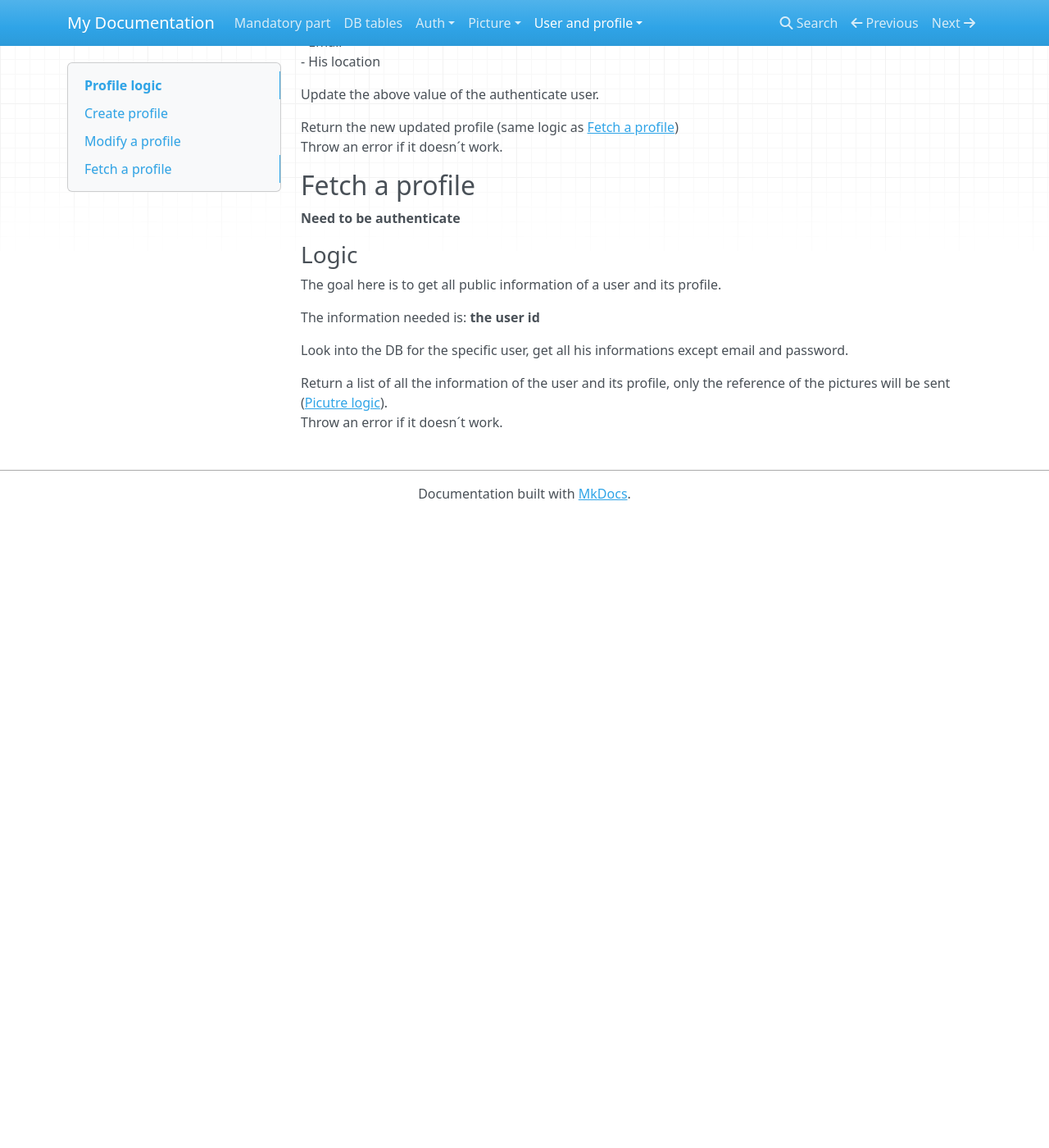
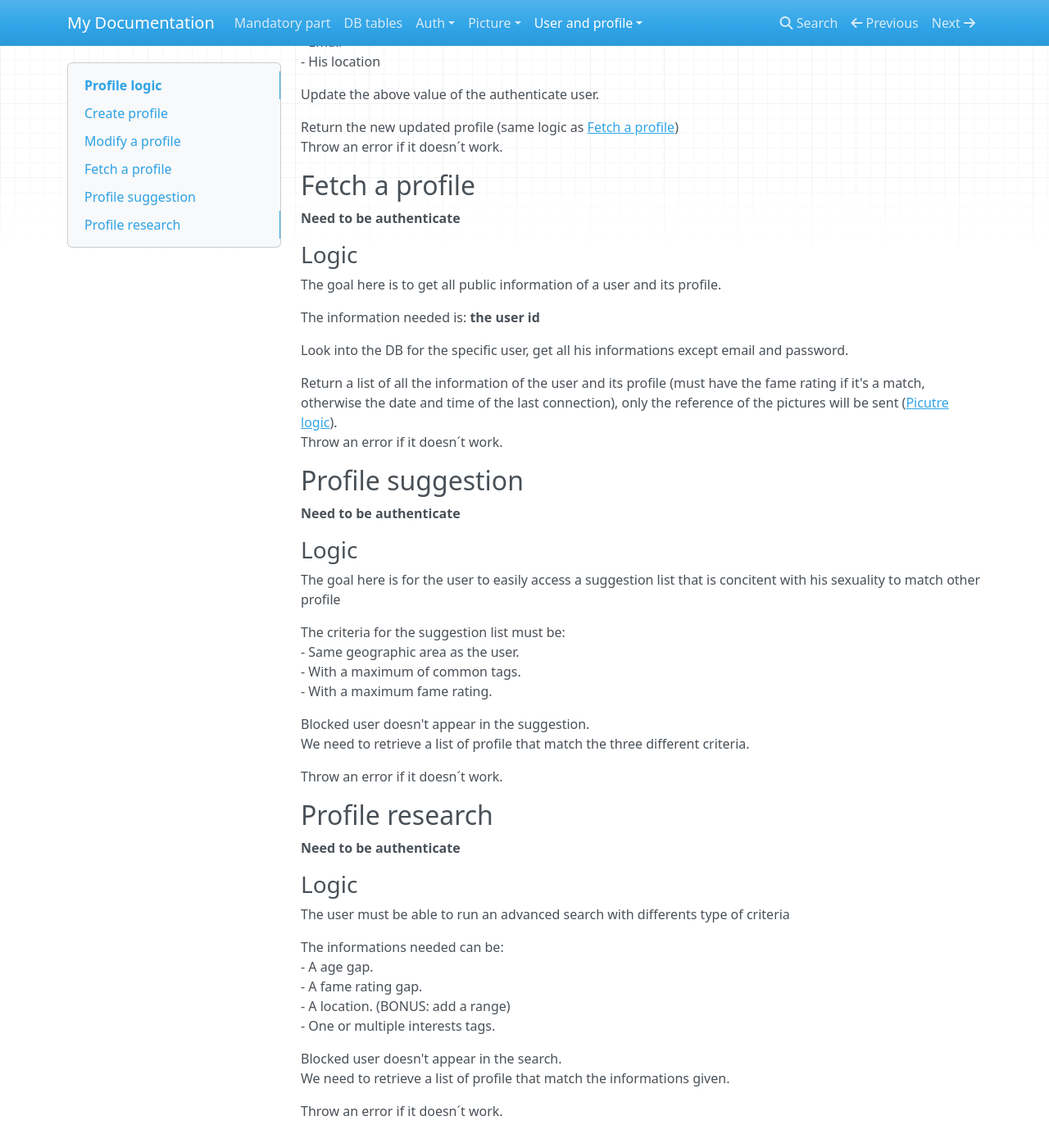
Before and after one commit to MaxenceLiboz/matcha, an MkDocs documentation site: the page built from docs/user_and_profile/profile_logic.md, in a window 1280 px wide and 1400 px high, scrolled down 791 px. Shown: the whole window at 82% size. Built offline with MkDocs 1.6.1, drawn with Linux system fonts in a browser that asks for light colours; nearby versions of some CDN libraries; before the commit the page ends 1421 px from its top, so only the background shows below that.

Commit message:
[Doc] Add suggestion and search documentation

```diff
--- a/docs/user_and_profile/profile_logic.md
+++ b/docs/user_and_profile/profile_logic.md
@@ -48,5 +48,39 @@ The information needed is: **the user id**
 
 Look into the DB for the specific user, get all his informations except email and password.
 
-Return a list of all the information of the user and its profile, only the reference of the pictures will be sent ([Picutre logic](../picture/picture_logic.md)).
+Return a list of all the information of the user and its profile (must have the fame rating if it's a match, otherwise the date and time of the last connection), only the reference of the pictures will be sent ([Picutre logic](../picture/picture_logic.md)).
 Throw an error if it doesn´t work.
+
+
+## Profile suggestion
+**Need to be authenticate**
+### Logic
+The goal here is for the user to easily access a suggestion list that is concitent with his sexuality to match other profile
+
+The criteria for the suggestion list must be:
+- Same geographic area as the user.
+- With a maximum of common tags.
+- With a maximum fame rating.
+
+
+Blocked user doesn't appear in the suggestion.
+We need to retrieve a list of profile that match the three different criteria.
+
+Throw an error if it doesn´t work.
+
+
+## Profile research
+**Need to be authenticate**
+### Logic
+The user must be able to run an advanced search with differents type of criteria
+
+The informations needed can be:
+- A age gap.
+- A fame rating gap.
+- A location. (BONUS: add a range)
+- One or multiple interests tags.
+
+Blocked user doesn't appear in the search.
+We need to retrieve a list of profile that match the informations given.
+
+Throw an error if it doesn´t work.
```
Also changed, not shown: docs/auth/auth_logic.md (+1 -0 lines), docs/user_and_profile/user_logic.md (+2 -0 lines).
